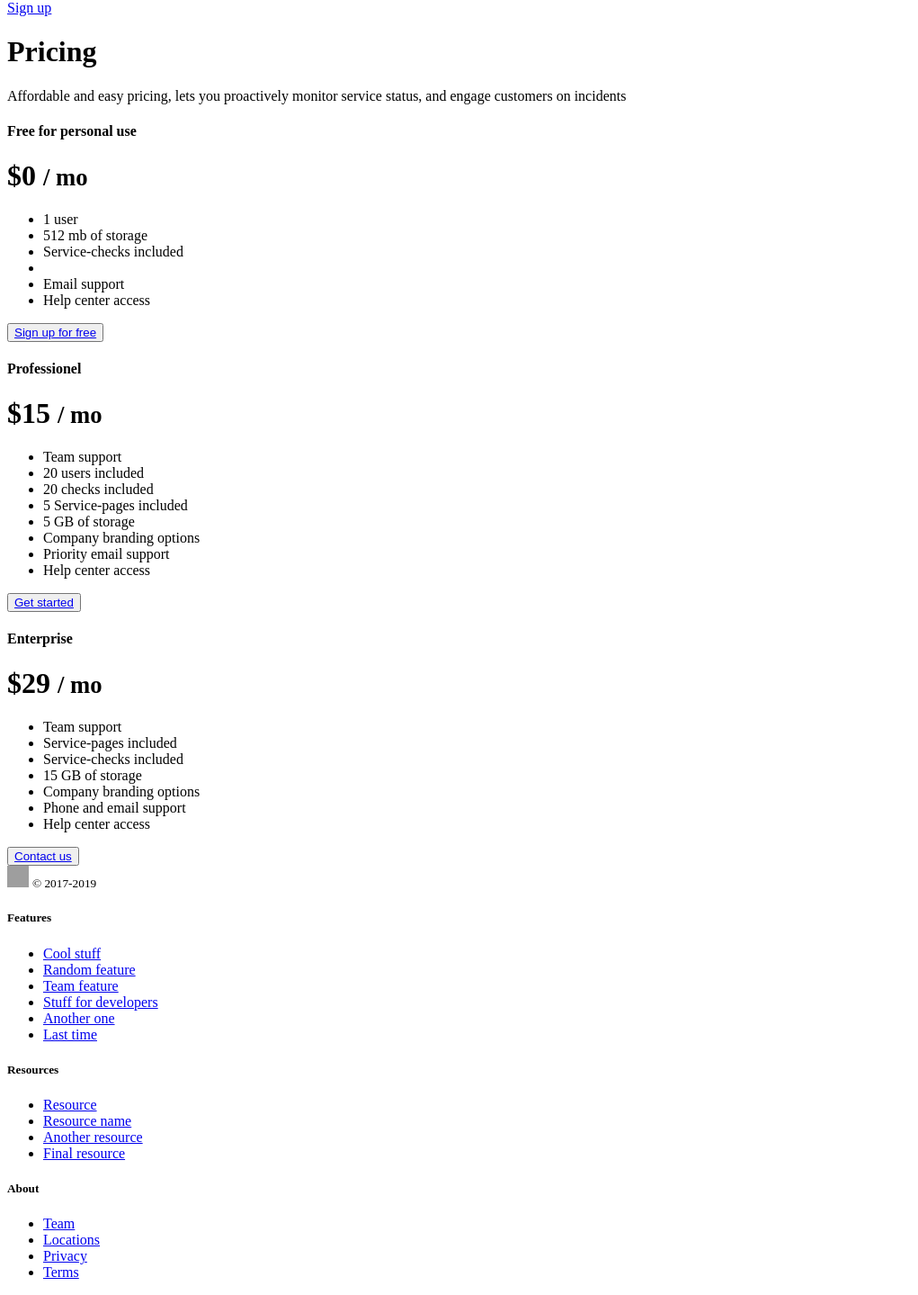
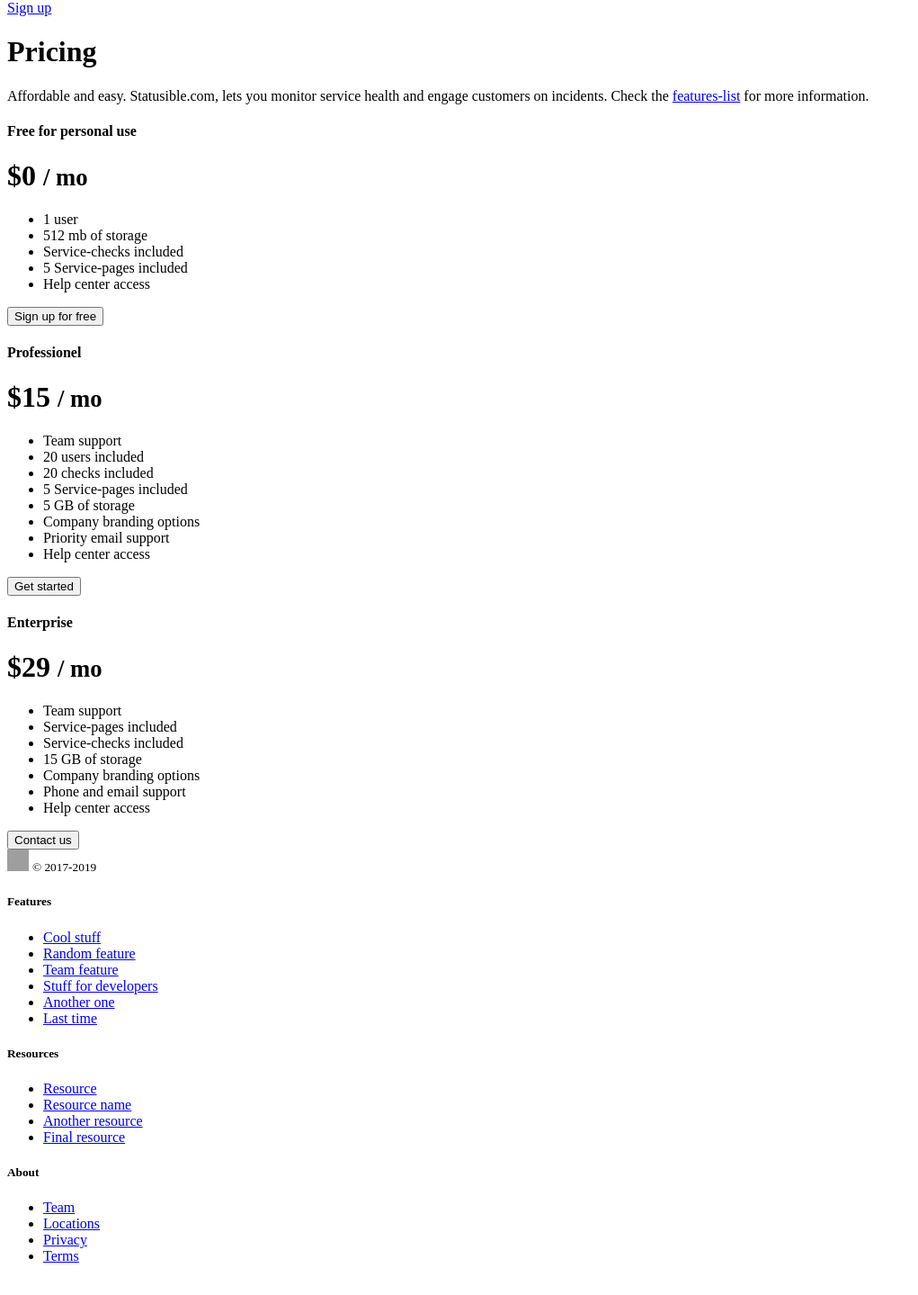
Before and after one commit to newsworthy39/statusible-php, a PHP site: template templates/front.php in a window 1280 px wide. Shown: the part 26-1465 px from the top of the page at 90% size, without its empty margins (0-1021 px from the left). After the commit the page ends 1429 px from the top, so only its background shows below. Run offline with PHP 8.4, Linux system fonts and the light colour scheme; the template is opened without the code that fills it, so the values that code supplies are empty; grey boxes are pictures that could not be loaded.

Commit message:
CSS changes

```diff
--- a/templates/front.php
+++ b/templates/front.php
@@ -1,5 +1,6 @@
 <?php $this->layout('template', ['title' => 'sign-in or sign-up']) ?>
 
+<div class="container">
   <div class="d-flex flex-column flex-md-row align-items-center p-3 px-md-4 mb-3 bg-white border-bottom shadow-sm">
     <h5 class="my-0 mr-md-auto font-weight-normal"><a href="/"><?= $this->variables('site_title') ?></a></h5>
     <nav class="my-2 my-md-0 mr-md-3">
@@ -13,10 +14,9 @@
 
   <div class="pricing-header px-3 py-3 pt-md-5 pb-md-4 mx-auto text-center">
     <h1 class="display-4">Pricing</h1>
-  <p class="lead">Affordable and easy pricing, lets you proactively monitor service status, and engage customers on incidents</p>
+    <p class="lead">Affordable and easy. Statusible.com, lets you monitor service health and engage customers on incidents. Check the <a href="/features">features-list</a> for more information.</p>
   </div>
 
-<div class="container">
   <div class="card-deck mb-3 text-center">
     <div class="card mb-4 shadow-sm">
       <div class="card-header">
@@ -28,11 +28,10 @@
           <li>1 user</li>
           <li>512 mb of storage</li>
           <li>Service-checks included</li>
-          <li>
-          <li>Email support</li>
+          <li>5 Service-pages included</li>
           <li>Help center access</li>
         </ul>
-        <button type="button" class="btn btn-lg btn-block btn-outline-primary"><a href="/signup">Sign up for free</a></button>
+        <a href="/signup"><button type="button" class="btn btn-lg btn-block btn-outline-primary">Sign up for free</button></a>
       </div>
     </div>
     <div class="card mb-4 shadow-sm">
@@ -51,7 +50,7 @@
           <li>Priority email support</li>
           <li>Help center access</li>
         </ul>
-        <button type="button" class="btn btn-lg btn-block btn-outline-primary"><a href="/signup">Get started</a></button>
+        <a href="/signup"><button type="button" class="btn btn-lg btn-block btn-outline-primary">Get started</button></a>
       </div>
     </div>
     <div class="card mb-4 shadow-sm">
@@ -69,7 +68,7 @@
           <li>Phone and email support</li>
           <li>Help center access</li>
         </ul>
-        <button type="button" class="btn btn-lg btn-block btn-outline-primary"><a href="/signup" class="">Contact us</a></button>
+        <a href="/signup"><button type="button" class="btn btn-lg btn-block btn-outline-primary">Contact us</button></a>
       </div>
     </div>
   </div>
```
Also changed, not shown: templates/resetpassword.php (added, +34 -0 lines), templates/signup.php (+6 -5 lines). Lines whose indentation alone changed are shown as unchanged.
